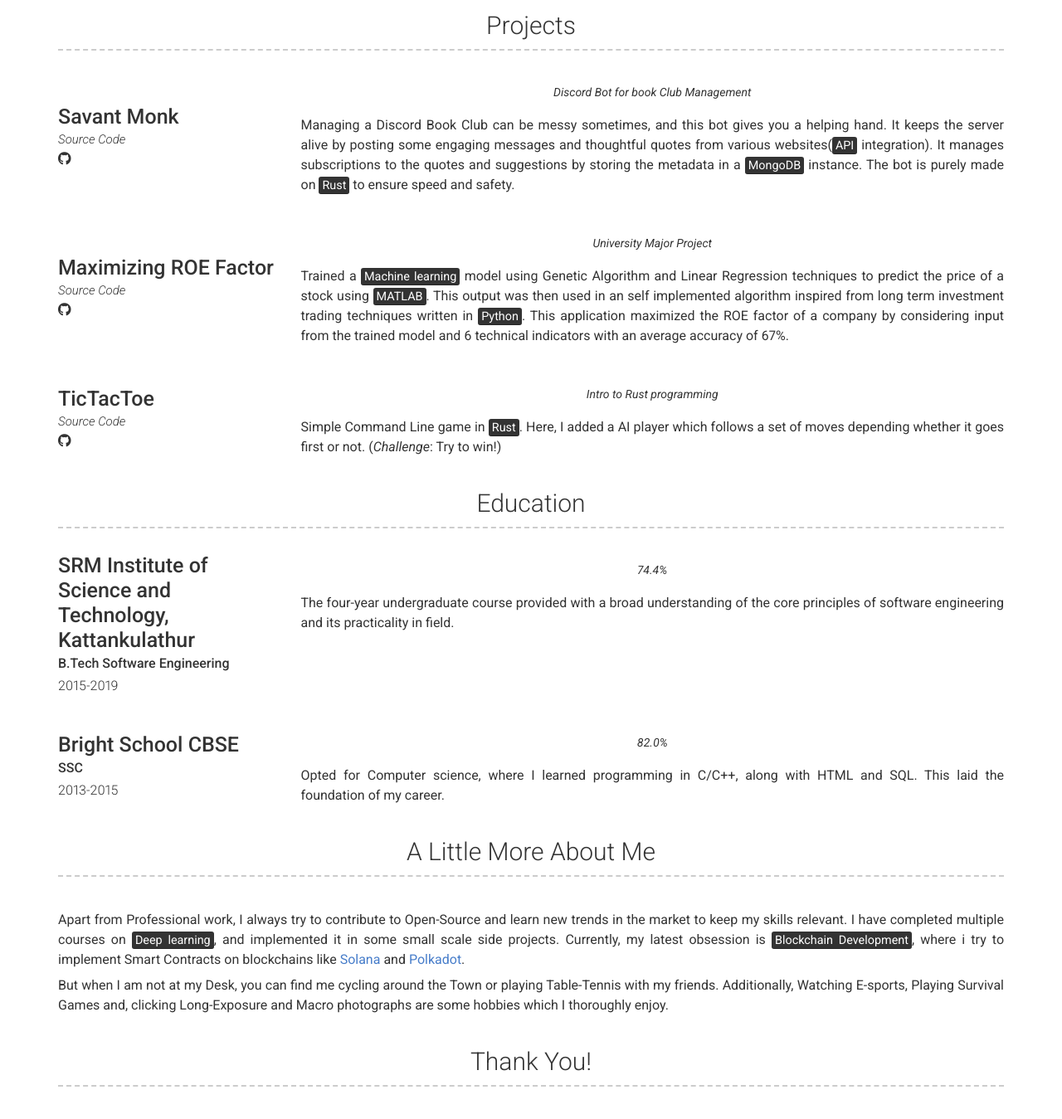
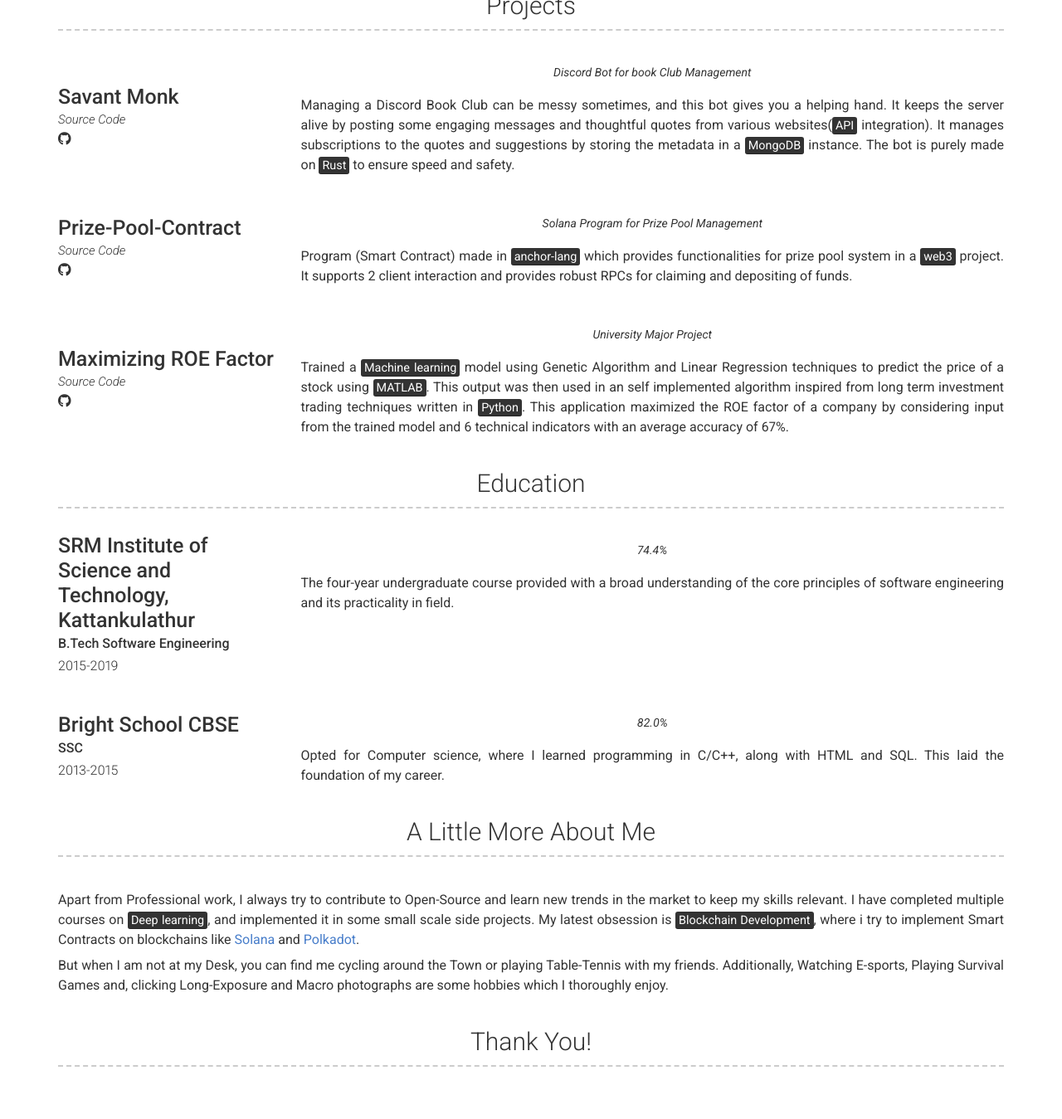
Before and after one commit to uddhavdave/uddhavdave.github.io, a Jekyll site: the page built from index.md, in a window 1280 px wide and 1400 px high, scrolled down 1249 px. Shown: the top 1349 px of the window at 83% size. Built offline with Jekyll 4.4.1, drawn with Linux system fonts in a browser that asks for light colours; nearby versions of some CDN libraries; some of the changed text lies outside the part shown.

Commit message:
Added new project

```diff
--- a/_config.yml
+++ b/_config.yml
@@ -42,7 +42,7 @@ additional_links:
 # about_title: About Me (Use this to override about section title)
 about_profile_image: https://media-exp1.licdn.com/dms/image/C4E03AQHQNLRQ_Hjzeg/profile-displayphoto-shrink_200_200/0/1633529085471?e=1639008000&v=beta&t=1QILRN6adTR-ZiEvLlUP1v6aiJRZmM1wT51qjzstpJs
 about_content: | # this will include new lines to allow paragraphs
-  Hi! My name is Uddhav Dave, I'm a Software Engineer with 2 years experience, currently specializing in FreeRTOS devices supporting Wifi/BLE stack. I enjoy working on Systems Architecture, Distributed Systems, Automation Scripting and Network Programming.
+  Hi! My name is Uddhav Dave, I'm a Software Engineer with 2 years experience, currently specializing in FreeRTOS devices supporting Wifi/BLE stack. I enjoy working on Systems Architecture, Distributed Systems, IoT and Blockchain.
 
   Some Skills i have acquired so far:
   - <mark>Programming Languages</mark> [**C**, **RustLang**, **Python**]
@@ -95,6 +95,18 @@ content:
           Managing a Discord Book Club can be messy sometimes, and this bot gives you a helping hand. It keeps the server alive by posting some engaging messages and thoughtful quotes from various websites(<mark>API</mark> integration).
           It manages subscriptions to the quotes and suggestions by storing the metadata in a <mark>MongoDB</mark> instance. The bot is purely made on <mark>Rust</mark> to ensure speed and safety.
       - layout: left
+        title: Prize-Pool-Contract
+        link: https://github.com/uddhavdave/prize_pool_contract
+        link_text: Source Code
+        additional_links:
+          - title:  uddhavdave/tictactoe
+            icon: fab fa-github
+            url: https://github.com/uddhavdave/prize_pool_contract
+        quote: >
+          Solana Program for Prize Pool Management
+        description: | # this will include new lines to allow paragraphs
+          Program (Smart Contract) made in <mark>anchor-lang</mark> which provides functionalities for prize pool system in a <mark>web3</mark> project. It supports 2 client interaction and provides robust RPCs for claiming and depositing of funds.
+      - layout: left
         title: Maximizing ROE Factor
         link: https://github.com/uddhavdave/Maximizing-ROE-Factor-
         link_text: Source Code
@@ -106,18 +118,6 @@ content:
           University Major Project
         description: | # this will include new lines to allow paragraphs
           Trained a <mark>Machine learning</mark> model using Genetic Algorithm and Linear Regression techniques to predict the price of a stock using <mark>MATLAB</mark>. This output was then used in an self implemented algorithm inspired from long term investment trading techniques written in <mark>Python</mark>. This application maximized the ROE factor of a company by considering input from the trained model and 6 technical indicators with an average accuracy of 67%.
-      - layout: left
-        title: TicTacToe
-        link: https://github.com/uddhavdave/tictactoe
-        link_text: Source Code
-        additional_links:
-          - title:  uddhavdave/tictactoe
-            icon: fab fa-github
-            url: https://github.com/uddhavdave/tictactoe
-        quote: >
-          Intro to Rust programming
-        description: | # this will include new lines to allow paragraphs
-          Simple Command Line game in <mark>Rust</mark>. Here, I added a AI player which follows a set of moves depending whether it goes first or not. (*Challenge*: Try to win!)
   - title: Education
     layout: list
     content:
@@ -140,7 +140,7 @@ content:
   - title: A Little More About Me
     layout: text
     content: |  # this will include new lines to allow paragraphs
-      Apart from Professional work, I always try to contribute to Open-Source and learn new trends in the market to keep my skills relevant. I have completed multiple courses on <mark>Deep learning</mark>, and implemented it in some small scale side projects. Currently, my latest obsession is <mark>Blockchain Development</mark>, where i try to implement Smart Contracts on blockchains like <a href="https://solana.com/ecosystem/anchor">Solana</a> and <a href="https://substrate.dev/">Polkadot</a>.
+      Apart from Professional work, I always try to contribute to Open-Source and learn new trends in the market to keep my skills relevant. I have completed multiple courses on <mark>Deep learning</mark>, and implemented it in some small scale side projects. My latest obsession is <mark>Blockchain Development</mark>, where i try to implement Smart Contracts on blockchains like <a href="https://solana.com/ecosystem/anchor">Solana</a> and <a href="https://substrate.dev/">Polkadot</a>.
 
       But when I am not at my Desk, you can find me cycling around the Town or playing Table-Tennis with my friends. Additionally, Watching E-sports, Playing Survival Games and, clicking Long-Exposure and Macro photographs are some hobbies which I thoroughly enjoy.
 
```
